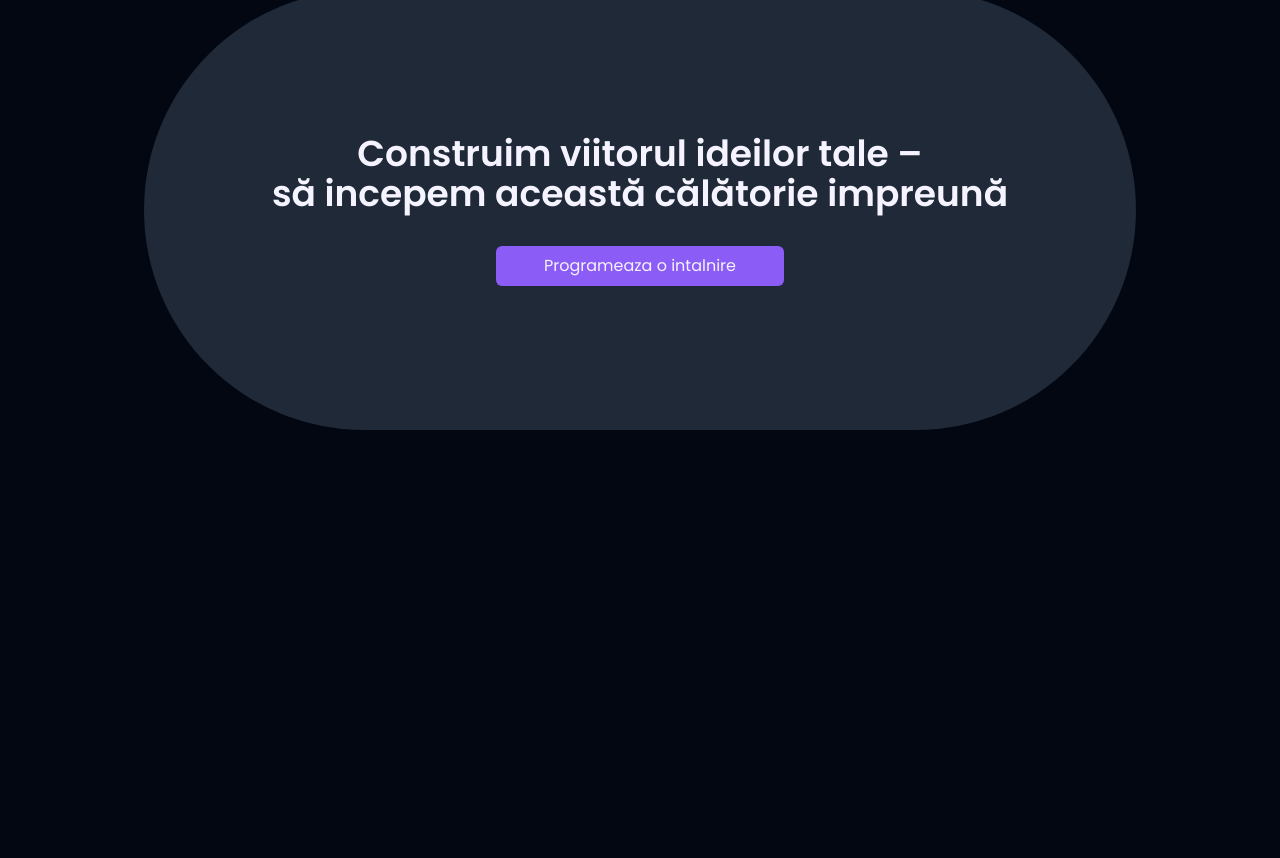
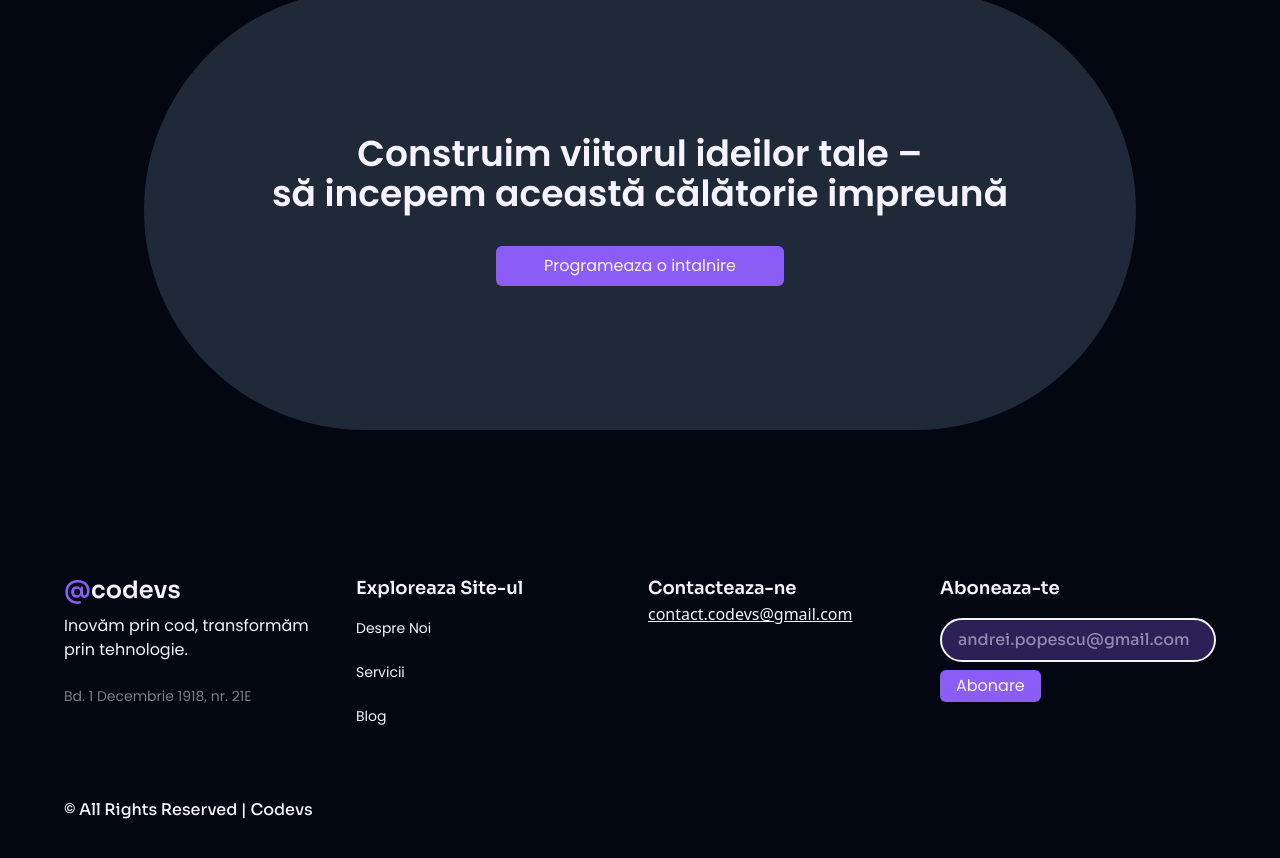
Before and after one commit to antoniogrosu/codevs-website, a Next.js app: page / in a window 1280 px wide. Shown: the part 1870-2728 px from the top of the page. Before the commit the page ends 2300 px from the top, so only its background shows below. Built offline with nearby package versions, Linux system fonts and the light colour scheme.

Commit message:
added footer

```diff
--- /dev/null
+++ b/src/app/components/Footer.js
@@ -0,0 +1,60 @@
+const { defaultConfig } = require("next/dist/server/config-shared");
+
+function Footer() {
+  return (
+    <footer className="justify-between items-start gap-8 md:gap-4  grid grid-cols-1 md:grid-cols-4  mt-16 md:mt-24 xl:mt-36 2xl:mt-40  -mx-4 md:-mx-12 lg:-mx-16 xl:-mx-20 2xl:-mx-24 pb-8 md:pb-10 lg:pb-12">
+      <div className="text-violet-50 w-full">
+        <a
+          href="/"
+          className="hover:text-violet-500 transition-all ease-in-out sora text-2xl semibold"
+        >
+          <span className="text-violet-500">@</span>codevs
+        </a>
+        <p className="mt-2 poppins">
+          Inovăm prin cod, transformăm prin tehnologie.
+        </p>
+        <p className="poppins text-sm mt-6  text-violet-50/50">
+          Bd. 1 Decembrie 1918, nr. 21E
+        </p>
+      </div>
+      <div className="flex flex-col w-full gap-2 ">
+        <h4 className="text-lg sora text-violet-50 semibold">
+          Exploreaza Site-ul
+        </h4>
+        <a href="" className="py-2 text-sm poppins text-violet-50">
+          Despre Noi
+        </a>
+        <a href="" className="py-2  text-sm poppins text-violet-50">
+          Servicii
+        </a>
+        <a href="" className="py-2 text-sm poppins text-violet-50">
+          Blog
+        </a>
+      </div>
+      <div className="w-full">
+        <h4 className="text-lg sora text-violet-50 semibold">Contacteaza-ne</h4>
+        <a className="mt-2 underline text-violet-50">
+          contact.codevs@gmail.com
+        </a>
+      </div>
+      <div className="w-full">
+        <h4 className="text-lg sora text-violet-50 semibold">Aboneaza-te</h4>
+        <form>
+          <input
+            placeholder="andrei.popescu@gmail.com"
+            type="email"
+            className="mt-4 border-2  w-full border-violet-50 outline-0 px-4 py-2 sora placeholder:text-violet-50/50 rounded-full bg-violet-500/30 text-violet-50"
+          ></input>
+          <button className="px-4 py-1 mt-6 md:mt-2 text-violet-50 bg-violet-500 rounded-md poppins hover:shadow-sm hover:shadow-violet-50 transition-all ease-in-out">
+            Abonare
+          </button>
+        </form>
+      </div>
+      <h5 className="mt-12 text-violet-50 w-full  sora">
+        © All Rights Reserved | Codevs
+      </h5>
+    </footer>
+  );
+}
+
+export default Footer;
--- a/src/app/components/Navbar.js
+++ b/src/app/components/Navbar.js
@@ -5,9 +5,9 @@ import { useState } from "react";
 function Navbar() {
   const [sideBar, setSideBar] = useState(false);
   return (
-    <nav
-      className={`text-violet-50 py-6  px-4  md:px-12 lg:px-16 xl:px-20 2xl:px-24 left-0 justify-between fixed top-0  w-full md:py-2 lg:py-4 flex  items-center ${
-        !sideBar ? "bg-gray-950/80" : ""
+    <div
+      className={`text-violet-50 z-10 py-6  px-4  md:px-12 lg:px-16 xl:px-20 2xl:px-24 left-0 justify-between fixed top-0  w-full md:py-2 lg:py-4 flex  items-center ${
+        !sideBar ? "bg-gray-950/90 " : ""
       }`}
     >
       {!sideBar && (
@@ -71,7 +71,7 @@ function Navbar() {
           </div>
         </div>
       )}
-    </nav>
+    </div>
   );
 }
 
--- a/src/app/components/homepage/ServiceCard.js
+++ b/src/app/components/homepage/ServiceCard.js
@@ -1,7 +1,10 @@
 function ServiceCard() {
   return (
-    <div className="hover:scale-110 transition-all cursor-pointer ease-in-out duration-105 flex justify-between flex-col bg-violet-500/20 rounded-md border-2  border-violet-500 hover:border-violet-900">
-      <div className="text-sm p-10 w-10/12 mx-auto rounded-xl flex items-center justify-center mt-2 bg-violet-50">
+    <a
+      href="/servicii"
+      className="hover:scale-110 hover:shadow-md hover:shadow-violet-500/50 transition-all cursor-pointer ease-in-out duration-105 grid grid-cols-2 md:flex md:justify-between md:w-10/12 flex-col bg-violet-500/20 rounded-lg border-2   border-violet-500 hover:border-violet-900"
+    >
+      <div className="text-sm p-10 md:w-10/12 md:mx-auto rounded-xl flex items-center justify-center md:mt-2 bg-violet-50">
         img
       </div>
       <div className=" text-violet-50 pb-4">
@@ -13,7 +16,7 @@ function ServiceCard() {
         <div className="pt-1 mt-2 border-t-2 border-violet-500/50"></div>
         <p className="px-4 md:px-6 lg:px-8 mt-2 text-sm">Design Unic</p>
       </div>
-    </div>
+    </a>
   );
 }
 
--- a/src/app/components/serviciiPage/Serviciu.js
+++ b/src/app/components/serviciiPage/Serviciu.js
@@ -37,15 +37,9 @@ function Serviciu() {
         <div className="mt-6">
           <a
             href=""
-            className="bg-violet-500/30  hover:bg-violet-500/80 transition-all ease-in-out px-4 py-2 rounded-xl poppins text-violet-50 border-2 border-violet-500"
+            className="bg-violet-500/30 hover:shadow-md  hover:shadow-violet-50/50 hover:bg-violet-500/80 transition-all ease-in-out px-4 py-2 rounded-xl poppins text-violet-50 border-2 border-violet-500"
           >
             Hai sa discutam
-          </a>
-          <a
-            href=""
-            className="bg-violet-50/30 ml-4 transition-all ease-in-out hover:bg-violet-50/80 hover:text-gray-900 px-4 py-2 rounded-xl poppins text-violet-50 border-2 border-violet-50"
-          >
-            Afla mai multe
           </a>
         </div>
       </div>
--- a/src/app/layout.js
+++ b/src/app/layout.js
@@ -1,5 +1,6 @@
 import "./globals.css";
 import Navbar from "./components/Navbar";
+import Footer from "./components/Footer";
 export const metadata = {
   title: "Create Next App",
   description: "Generated by create next app",
@@ -7,10 +8,11 @@ export const metadata = {
 
 export default function RootLayout({ children }) {
   return (
-    <html lang="en">
+    <html lang="ro">
       <body className="px-8 md:px-16 lg:px-32 xl:px-36 2xl:px-40  bg-gray-950">
         <Navbar />
         {children}
+        <Footer />
       </body>
     </html>
   );
--- a/src/app/page.js
+++ b/src/app/page.js
@@ -3,6 +3,8 @@ import About from "./components/homepage/About";
 import Services from "./components/homepage/Services";
 import Testimonials from "./components/homepage/Testimonials";
 import Contact from "./components/homepage/Contact";
+import Head from "next/head";
+
 function Homepage() {
   return (
     <>
```
